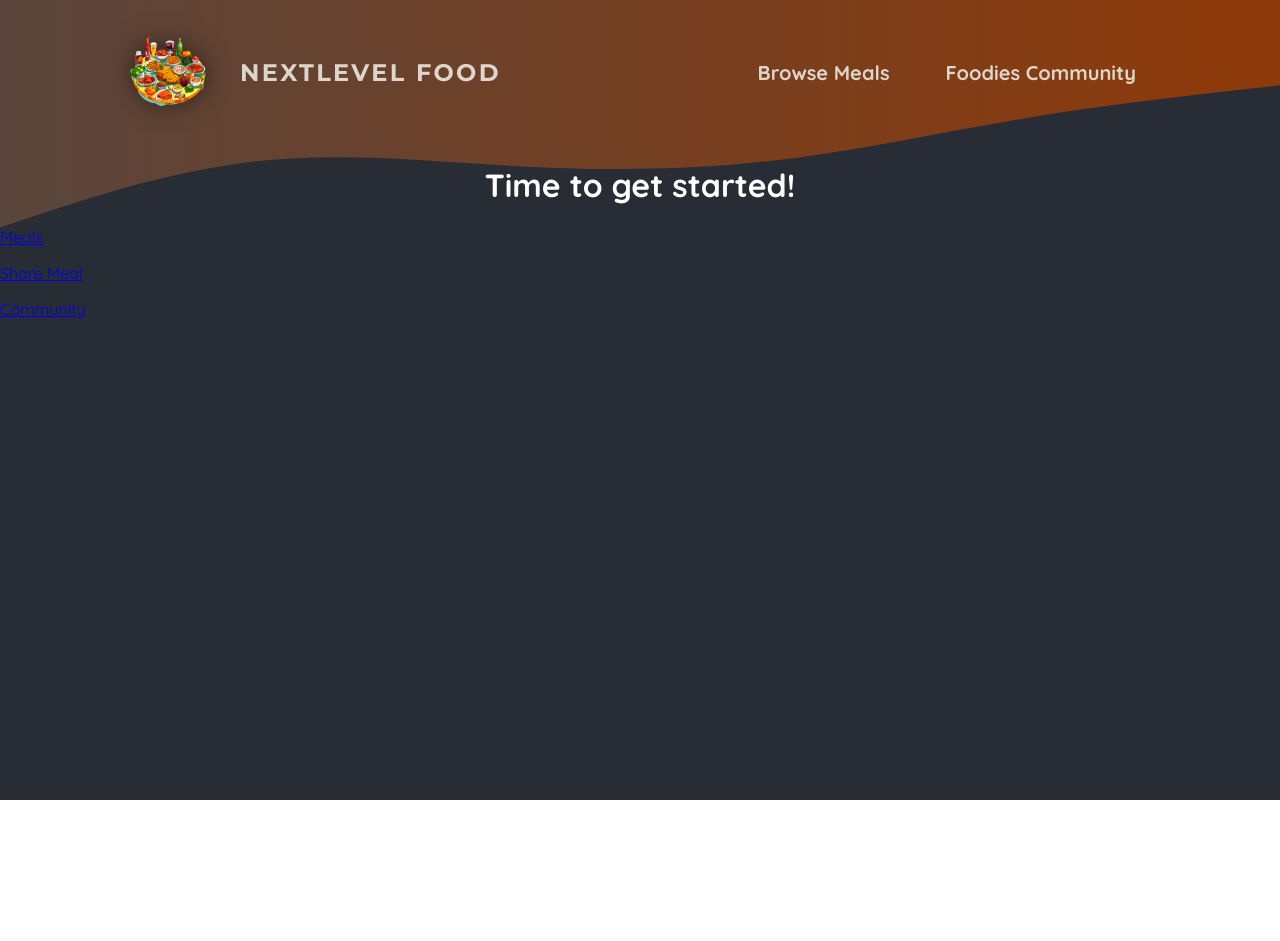
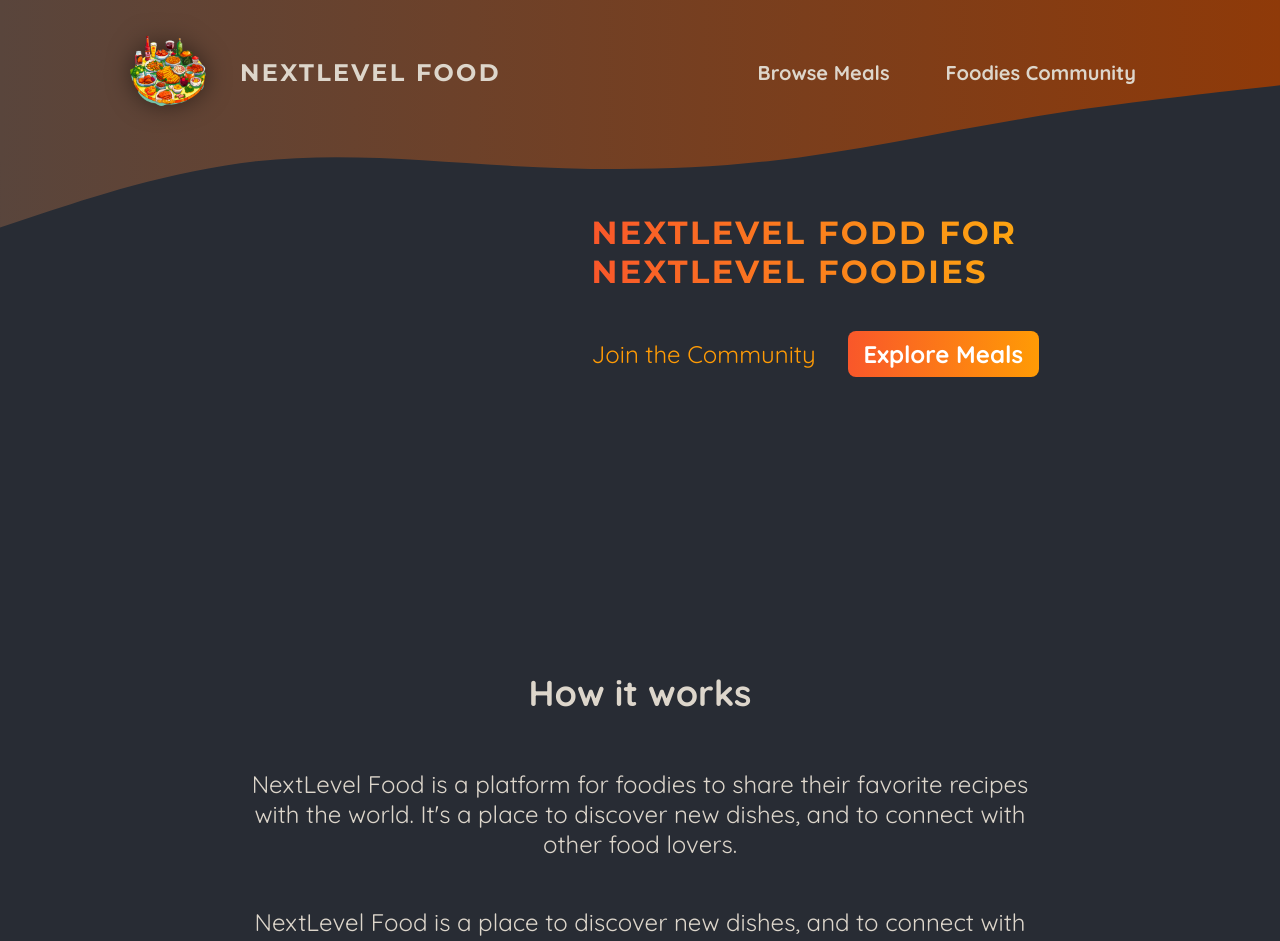
Before and after one commit to martinsoengas/foodies-app-nx14, a Next.js app: page / in a window 1280 px wide. Shown: the top 941 px of the page. Before the commit the page ends 800 px from the top, so only its background shows below. Built offline with nearby package versions, Linux system fonts and the light colour scheme.

Commit message:
add header layout and styles

```diff
--- a/app/globals.css
+++ b/app/globals.css
@@ -11,21 +11,6 @@
 body {
   margin: 0;
   background: radial-gradient(#282c34, #282c34);
-}
-
-.header-background {
-  position: absolute;
-  width: 100%;
-  height: 320px;
-  top: 0;
-  left: 0;
-  z-index: -1;
-}
-
-svg {
-  display: block;
-  width: 100%;
-  height: auto;
 }
 
 .not-found,
--- a/app/layout.js
+++ b/app/layout.js
@@ -1,5 +1,5 @@
 import './globals.css';
-import Header from '@/components/Header';
+import Header from '@/components/header/Header';
 
 export const metadata = {
   title: 'NextLevel Food',
@@ -10,26 +10,6 @@
   return (
     <html lang="en">
       <body>
-        <div className="header-background">
-          <svg xmlns="http://www.w3.org/2000/svg" viewBox="0 0 1440 320">
-            <defs>
-              <linearGradient id="gradient" x1="0%" y1="0%" x2="100%" y2="0%">
-                <stop
-                  offset="0%"
-                  style={{ stopColor: '#59453c', stopOpacity: '1' }}
-                />
-                <stop
-                  offset="100%"
-                  style={{ stopColor: '#8f3a09', stopOpacity: '1' }}
-                />
-              </linearGradient>
-            </defs>
-            <path
-              fill="url(#gradient)"
-              d="M0,256L48,240C96,224,192,192,288,181.3C384,171,480,181,576,186.7C672,192,768,192,864,181.3C960,171,1056,149,1152,133.3C1248,117,1344,107,1392,101.3L1440,96L1440,0L1392,0C1344,0,1248,0,1152,0C1056,0,960,0,864,0C768,0,672,0,576,0C480,0,384,0,288,0C192,0,96,0,48,0L0,0Z"
-            ></path>
-          </svg>
-        </div>
         <Header />
         {children}
       </body>
--- a/app/page.js
+++ b/app/page.js
@@ -1,20 +1,52 @@
 import Link from 'next/link';
+
+import styles from './page.module.css';
 
 export default function Home() {
   return (
+    <>
+      <header className={styles.header}>
+        <div className={styles.slideshow}></div>
+        <div>
+          <div className={styles.hero}>
+            <h1>NextLevel Fodd for NextLevel Foodies</h1>
+            <p></p>
+          </div>
+          <div className={styles.cta}>
+            <Link href="/community">Join the Community</Link>
+            <Link href="/meals">Explore Meals</Link>
+          </div>
+          <div></div>
+          <div></div>
+        </div>
+      </header>
       <main>
-      <h1 style={{ color: 'white', textAlign: 'center' }}>
-        Time to get started!
-      </h1>
+        <section className={styles.section}>
+          <h2>How it works</h2>
           <p>
-        <Link href="/meals">Meals</Link>
+            NextLevel Food is a platform for foodies to share their favorite
+            recipes with the world. It&apos;s a place to discover new dishes,
+            and to connect with other food lovers.
           </p>
           <p>
-        <Link href="/meals/share">Share Meal</Link>
+            NextLevel Food is a place to discover new dishes, and to connect
+            with other food lovers.
+          </p>
+        </section>
+
+        <section className={styles.section}>
+          <h2>Why NextLevel Food?</h2>
+          <p>
+            NextLevel Food is a platform for foodies to share their favorite
+            recipes with the world. It&apos;s a place to discover new dishes,
+            and to connect with other food lovers.
           </p>
           <p>
-        <Link href="/community">Community</Link>
+            NextLevel Food is a place to discover new dishes, and to connect
+            with other food lovers.
           </p>
+        </section>
       </main>
+    </>
   );
 }
--- /dev/null
+++ b/app/page.module.css
@@ -0,0 +1,75 @@
+.header {
+  display: flex;
+  gap: 3rem;
+  margin: 3rem auto;
+  width: 90%;
+  max-width: 75rem;
+}
+
+.slideshow {
+  width: 40rem;
+  height: 25rem;
+}
+
+.hero {
+  color: #ddd6cb;
+  font-size: 1.5rem;
+}
+
+.hero h1 {
+  font-size: 2rem;
+  font-weight: bold;
+  font-family: 'Montserrat', sans-serif;
+  letter-spacing: 0.15rem;
+  text-transform: uppercase;
+  background: linear-gradient(90deg, #f9572a, #ffc905);
+  background-clip: text;
+  -webkit-background-clip: text;
+  -webkit-text-fill-color: transparent;
+}
+
+.cta {
+  font-size: 1.5rem;
+  display: flex;
+  gap: 1rem;
+}
+
+.cta a {
+  display: inline-block;
+  margin-top: 1rem;
+  padding: 0.5rem 1rem;
+  border-radius: 0.5rem;
+  background: linear-gradient(90deg, #f9572a, #ff9b05);
+  color: #ffffff;
+  font-weight: bold;
+  text-decoration: none;
+}
+
+.cta a:hover,
+.cta a:active {
+  background: linear-gradient(90deg, #fd4715, #f9b241);
+}
+
+.cta a:first-child {
+  background: transparent;
+  font-weight: normal;
+  color: #ff9b05;
+  padding-left: 0;
+}
+
+.cta a:first-child:hover,
+.cta a:first-child:active {
+  background: transparent;
+  color: #f9b241;
+}
+
+.section {
+  display: flex;
+  flex-direction: column;
+  color: #ddd6cb;
+  font-size: 1.5rem;
+  max-width: 50rem;
+  width: 90%;
+  margin: 2rem auto;
+  text-align: center;
+}
--- a/components/Header.js
+++ /dev/null
@@ -1,26 +0,0 @@
-import Link from 'next/link';
-
-import logoImg from '@/assets/logo.png';
-import styles from './header.module.css';
-
-export default function Header() {
-  return (
-    <header className={styles.header}>
-      <Link className={styles.logo} href="/">
-        <img src={logoImg.src} alt="A plate with food on it" />
-        NextLevel Food
-      </Link>
-
-      <nav className={styles.nav}>
-        <ul>
-          <li>
-            <Link href="/meals">Browse Meals</Link>
-          </li>
-          <li>
-            <Link href="/community">Foodies Community</Link>
-          </li>
-        </ul>
-      </nav>
-    </header>
-  );
-}
--- /dev/null
+++ b/components/header/Header.js
@@ -0,0 +1,33 @@
+import Link from 'next/link';
+import Image from 'next/image';
+
+import logoImg from '@/assets/logo.png';
+
+import styles from './header.module.css';
+
+import HeaderBackground from './HeaderBackground';
+
+export default function Header() {
+  return (
+    <>
+      <HeaderBackground />
+      <header className={styles.header}>
+        <Link className={styles.logo} href="/">
+          <Image src={logoImg} alt="A plate with food on it" priority />
+          NextLevel Food
+        </Link>
+
+        <nav className={styles.nav}>
+          <ul>
+            <li>
+              <Link href="/meals">Browse Meals</Link>
+            </li>
+            <li>
+              <Link href="/community">Foodies Community</Link>
+            </li>
+          </ul>
+        </nav>
+      </header>
+    </>
+  );
+}
--- /dev/null
+++ b/components/header/HeaderBackground.js
@@ -0,0 +1,26 @@
+import styles from './headerBackground.module.css';
+
+export default function HeaderBackground() {
+  return (
+    <div className={styles['header-background']}>
+      <svg xmlns="http://www.w3.org/2000/svg" viewBox="0 0 1440 320">
+        <defs>
+          <linearGradient id="gradient" x1="0%" y1="0%" x2="100%" y2="0%">
+            <stop
+              offset="0%"
+              style={{ stopColor: '#59453c', stopOpacity: '1' }}
+            />
+            <stop
+              offset="100%"
+              style={{ stopColor: '#8f3a09', stopOpacity: '1' }}
+            />
+          </linearGradient>
+        </defs>
+        <path
+          fill="url(#gradient)"
+          d="M0,256L48,240C96,224,192,192,288,181.3C384,171,480,181,576,186.7C672,192,768,192,864,181.3C960,171,1056,149,1152,133.3C1248,117,1344,107,1392,101.3L1440,96L1440,0L1392,0C1344,0,1248,0,1152,0C1056,0,960,0,864,0C768,0,672,0,576,0C480,0,384,0,288,0C192,0,96,0,48,0L0,0Z"
+        ></path>
+      </svg>
+    </div>
+  );
+}
--- /dev/null
+++ b/components/header/headerBackground.module.css
@@ -0,0 +1,14 @@
+.header-background {
+  position: absolute;
+  width: 100%;
+  height: 320px;
+  top: 0;
+  left: 0;
+  z-index: -1;
+}
+
+.header-background svg {
+  display: block;
+  width: 100%;
+  height: auto;
+}
```
Also changed, not shown: components/header/header.module.css (renamed from components/header.module.css). Lines whose indentation alone changed are shown as unchanged.
